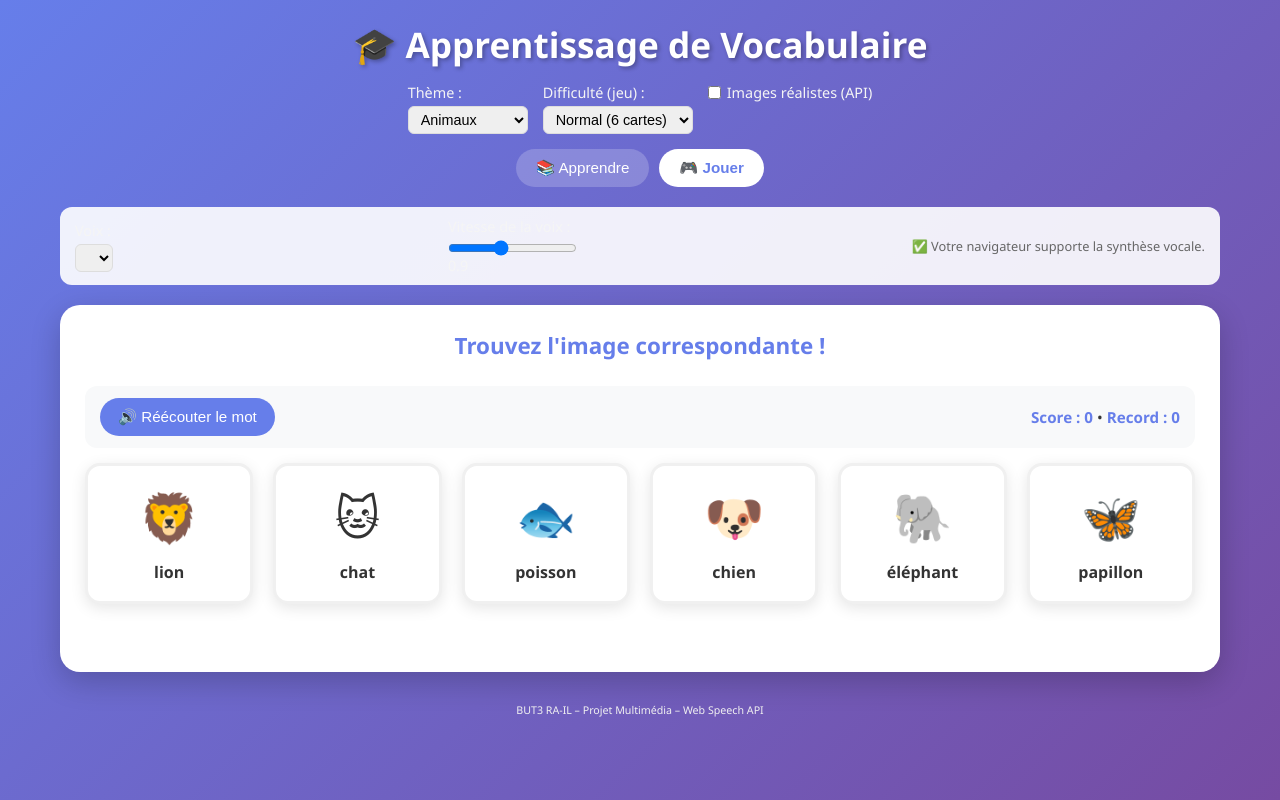
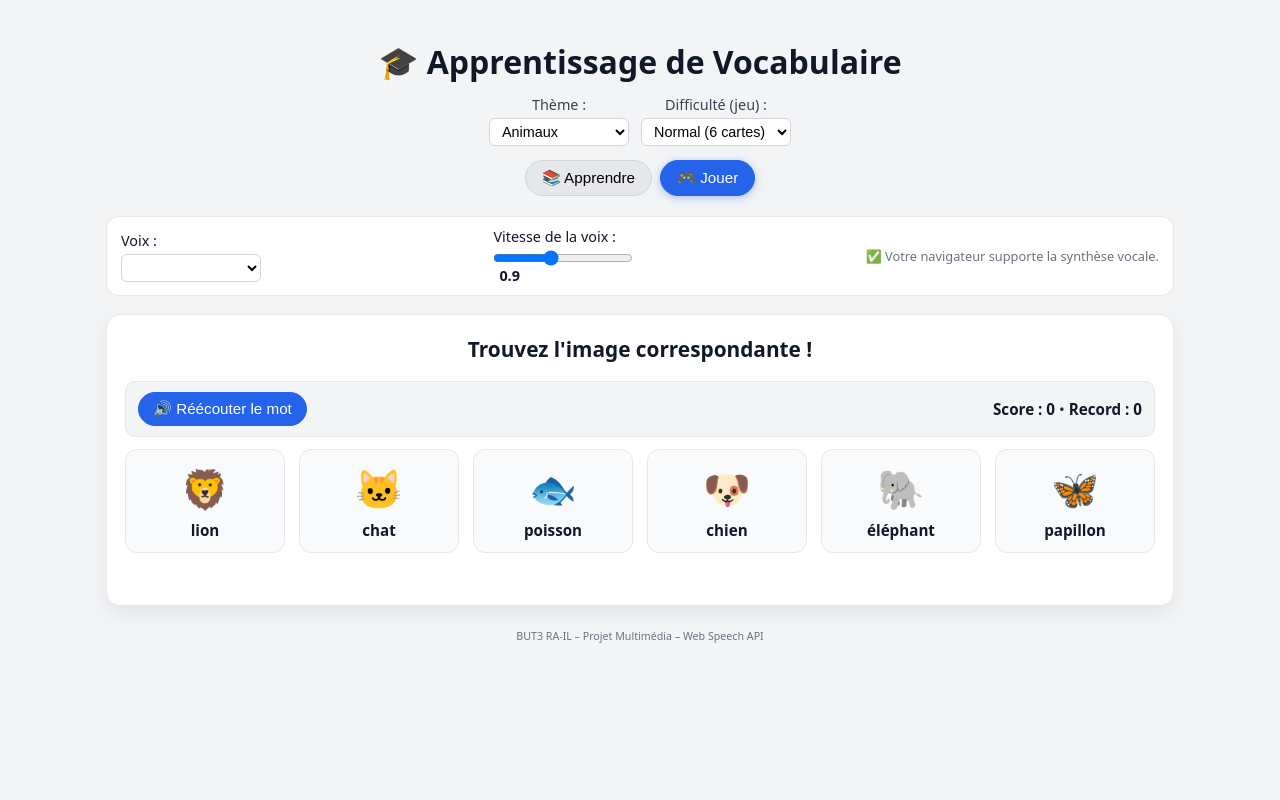
Before and after one commit to emmaklingler/Projet_Drouvot_Klingler, a website: page index.html in a window 1280 px wide. Both pictures are taken after a click on the button "🎮 Jouer". Drawn offline with Linux system fonts and the light colour scheme.

Commit message:
tout beau tout propre

```diff
--- a/index.html
+++ b/index.html
@@ -30,12 +30,7 @@
                 </select>
             </div>
 
-            <div class="group">
-                <label class="switch-label">
-                    <input type="checkbox" id="imageModeToggle">
-                    Images réalistes (API)
-                </label>
-            </div>
+
         </div>
 
         <div class="mode-selector">
--- a/style.css
+++ b/style.css
@@ -1,50 +1,55 @@
+/* --------- Reset simple --------- */
 * {
     margin: 0;
     padding: 0;
     box-sizing: border-box;
 }
 
+/* --------- Page globale --------- */
 body {
-    font-family: 'Segoe UI', Tahoma, Geneva, Verdana, sans-serif;
-    background: linear-gradient(135deg, #667eea 0%, #764ba2 100%);
-    min-height: 100vh;
-    color: #333;
+    font-family: system-ui, -apple-system, BlinkMacSystemFont, "Segoe UI", sans-serif;
+    background: #f3f4f6;
+    color: #1f2933;
 }
 
+/* --------- Conteneur principal --------- */
 .container {
-    max-width: 1200px;
-    margin: 0 auto;
-    padding: 20px;
+    max-width: 1100px;
+    margin: 24px auto;
+    padding: 16px;
 }
 
+/* --------- Header --------- */
 header {
     text-align: center;
     margin-bottom: 20px;
 }
 
 h1 {
-    color: white;
-    font-size: 2.2rem;
-    margin-bottom: 15px;
-    text-shadow: 2px 2px 4px rgba(0,0,0,0.3);
+    font-size: 2rem;
+    color: #111827;
+    margin-bottom: 8px;
 }
 
-/* Barre du haut (thème, difficulté, images) */
+header small {
+    font-size: 0.85rem;
+    color: #6b7280;
+}
 
+/* --------- Barre du haut (thème / difficulté / images) --------- */
 .top-bar {
+    margin-top: 12px;
     display: flex;
+    flex-wrap: wrap;
     justify-content: center;
-    flex-wrap: wrap;
-    gap: 15px;
-    margin-bottom: 15px;
+    gap: 12px;
 }
 
 .group {
     display: flex;
     flex-direction: column;
-    align-items: flex-start;
     font-size: 0.9rem;
-    color: #f5f5f5;
+    color: #374151;
 }
 
 .group label {
@@ -54,8 +59,16 @@ h1 {
 select {
     padding: 4px 8px;
     border-radius: 6px;
-    border: 1px solid #ddd;
+    border: 1px solid #d1d5db;
     font-size: 0.9rem;
+    background: #ffffff;
+    min-width: 140px;
+}
+
+select:focus {
+    outline: none;
+    border-color: #2563eb;
+    box-shadow: 0 0 0 2px rgba(37, 99, 235, 0.25);
 }
 
 .switch-label {
@@ -64,65 +77,78 @@ select {
     gap: 6px;
 }
 
-/* Boutons mode */
-
+/* --------- Boutons de mode --------- */
 .mode-selector {
+    margin-top: 14px;
     display: flex;
     justify-content: center;
-    gap: 10px;
-    margin-top: 10px;
+    gap: 8px;
 }
 
 .mode-btn {
-    padding: 10px 20px;
-    border: none;
-    border-radius: 25px;
-    background: rgba(255,255,255,0.2);
-    color: white;
+    padding: 8px 16px;
+    border-radius: 999px;
+    border: 1px solid #d1d5db;
+    background: #e5e7eb;
     font-size: 0.95rem;
     cursor: pointer;
-    transition: all 0.3s ease;
+    transition: background 0.15s ease, color 0.15s ease, transform 0.1s ease, box-shadow 0.15s ease;
 }
 
 .mode-btn:hover {
-    background: rgba(255,255,255,0.3);
-    transform: translateY(-2px);
+    background: #d1d5db;
+    transform: translateY(-1px);
+    box-shadow: 0 2px 6px rgba(15, 23, 42, 0.12);
 }
 
 .mode-btn.active {
-    background: white;
-    color: #667eea;
-    font-weight: bold;
+    background: #2563eb;
+    color: #ffffff;
+    border-color: #2563eb;
+    box-shadow: 0 2px 8px rgba(37, 99, 235, 0.35);
 }
 
-/* Panneau voix */
-
+/* --------- Panneau voix --------- */
 .voice-panel {
-    margin-top: 20px;
-    margin-bottom: 20px;
-    padding: 10px 15px;
-    background: rgba(255,255,255,0.9);
+    margin-top: 18px;
+    margin-bottom: 18px;
+    padding: 10px 14px;
     border-radius: 12px;
+    background: #ffffff;
+    border: 1px solid #e5e7eb;
     display: flex;
     flex-wrap: wrap;
-    gap: 15px;
+    gap: 12px;
     align-items: center;
     justify-content: space-between;
 }
 
+.voice-panel .group {
+    color: #111827;
+}
+
+#rateSlider {
+    width: 140px;
+}
+
+#rateValue {
+    font-weight: 600;
+    margin-left: 6px;
+}
+
 .support-msg {
     font-size: 0.8rem;
-    color: #666;
+    color: #6b7280;
 }
 
-/* Sections */
-
+/* --------- Sections principales --------- */
 .section {
     display: none;
-    background: white;
-    border-radius: 20px;
-    padding: 25px;
-    box-shadow: 0 10px 30px rgba(0,0,0,0.2);
+    background: #ffffff;
+    border-radius: 14px;
+    padding: 20px 18px 22px;
+    border: 1px solid #e5e7eb;
+    box-shadow: 0 8px 18px rgba(15, 23, 42, 0.06);
     margin-bottom: 20px;
 }
 
@@ -131,151 +157,142 @@ select {
 }
 
 h2 {
+    font-size: 1.3rem;
     text-align: center;
-    margin-bottom: 25px;
-    color: #667eea;
-    font-size: 1.4rem;
+    margin-bottom: 18px;
+    color: #111827;
 }
 
-/* Grille de cartes */
-
+/* --------- Grille de cartes --------- */
 .cards-grid {
     display: grid;
     grid-template-columns: repeat(auto-fit, minmax(140px, 1fr));
-    gap: 20px;
+    gap: 14px;
 }
 
-/* Carte */
-
+/* --------- Carte --------- */
 .card {
-    background: white;
-    border-radius: 15px;
-    padding: 18px;
+    border-radius: 12px;
+    border: 1px solid #e5e7eb;
+    background: #f9fafb;
+    padding: 12px 10px;
     text-align: center;
     cursor: pointer;
-    transition: all 0.3s ease;
-    border: 3px solid #f0f0f0;
-    box-shadow: 0 4px 15px rgba(0,0,0,0.1);
+    transition: transform 0.12s ease, box-shadow 0.12s ease, border-color 0.12s ease, background 0.12s ease;
 }
 
 .card:hover {
-    transform: translateY(-4px);
-    box-shadow: 0 8px 25px rgba(0,0,0,0.2);
-    border-color: #667eea;
+    transform: translateY(-2px);
+    box-shadow: 0 6px 14px rgba(15, 23, 42, 0.15);
+    border-color: #2563eb;
+    background: #ffffff;
 }
 
 .card.correct {
-    border-color: #4CAF50;
-    background: #f8fff8;
+    border-color: #16a34a;
+    background: #ecfdf3;
 }
 
 .card.incorrect {
-    border-color: #f44336;
-    background: #fff8f8;
-    animation: shake 0.3s;
+    border-color: #dc2626;
+    background: #fef2f2;
 }
 
-@keyframes shake {
-    0%, 100% { transform: translateX(0); }
-    25% { transform: translateX(-4px); }
-    75% { transform: translateX(4px); }
-}
-
-/* Visuels (emoji ou image) */
-
+/* --------- Contenu visuel des cartes --------- */
 .card-image {
     display: block;
-    margin: 0 auto 12px auto;
+    margin: 0 auto 6px auto;
 }
 
 .card-image-emoji {
-    font-size: 3rem;
+    font-size: 2.4rem;
 }
 
 .card-image-img {
-    width: 80px;
-    height: 80px;
+    width: 70px;
+    height: 70px;
     object-fit: cover;
     border-radius: 8px;
-    border: 1px solid #ddd;
+    border: 1px solid #d1d5db;
 }
 
 .card-name {
-    font-size: 1rem;
-    font-weight: bold;
-    color: #333;
+    font-size: 0.95rem;
+    font-weight: 600;
+    color: #111827;
 }
 
-/* Zone jeu */
-
+/* --------- Zone de jeu --------- */
 .game-controls {
     display: flex;
     justify-content: space-between;
     align-items: center;
-    margin-bottom: 15px;
-    padding: 12px 15px;
-    background: #f8f9fa;
-    border-radius: 12px;
+    gap: 12px;
+    padding: 10px 12px;
+    margin-bottom: 12px;
+    border-radius: 10px;
+    background: #f3f4f6;
+    border: 1px solid #e5e7eb;
     font-size: 0.95rem;
 }
 
 #playSound {
-    padding: 10px 18px;
-    background: #667eea;
-    color: white;
-    border: none;
-    border-radius: 20px;
+    padding: 7px 14px;
+    border-radius: 999px;
+    border: 1px solid #2563eb;
+    background: #2563eb;
+    color: #ffffff;
     font-size: 0.95rem;
     cursor: pointer;
-    transition: all 0.3s ease;
+    transition: background 0.15s ease, transform 0.1s ease, box-shadow 0.15s ease;
 }
 
 #playSound:hover {
-    background: #5a6fd8;
-    transform: scale(1.03);
+    background: #1d4ed8;
+    transform: translateY(-1px);
+    box-shadow: 0 2px 8px rgba(37, 99, 235, 0.4);
 }
 
-#score, #bestScore {
-    font-weight: bold;
-    color: #667eea;
+#score,
+#bestScore {
+    font-weight: 600;
+    color: #111827;
 }
 
-/* Feedback */
-
+/* --------- Feedback --------- */
 #feedback {
+    margin-top: 8px;
+    min-height: 22px;
     text-align: center;
-    margin-top: 15px;
-    font-size: 1.05rem;
-    font-weight: bold;
-    min-height: 28px;
+    font-size: 1rem;
+    font-weight: 600;
 }
 
 .feedback-correct {
-    color: #4CAF50;
+    color: #16a34a;
 }
 
 .feedback-incorrect {
-    color: #f44336;
+    color: #dc2626;
 }
 
-/* Footer */
-
+/* --------- Footer --------- */
 footer {
-    padding: 8px 10px;
+    margin-top: 10px;
+    text-align: center;
     font-size: 0.8rem;
-    color: #f1f1f1;
-    text-align: center;
+    color: #6b7280;
 }
 
-/* Responsive */
-
+/* --------- Responsive --------- */
 @media (max-width: 768px) {
     .container {
-        padding: 12px;
+        margin: 12px auto;
+        padding: 10px;
     }
 
     h1 {
-        font-size: 1.8rem;
+        font-size: 1.7rem;
     }
 
     .voice-panel {
@@ -286,11 +303,5 @@ footer {
     .game-controls {
         flex-direction: column;
         align-items: flex-start;
-        gap: 8px;
-    }
-
-    .cards-grid {
-        grid-template-columns: repeat(auto-fit, minmax(120px, 1fr));
-        gap: 12px;
     }
 }
```
